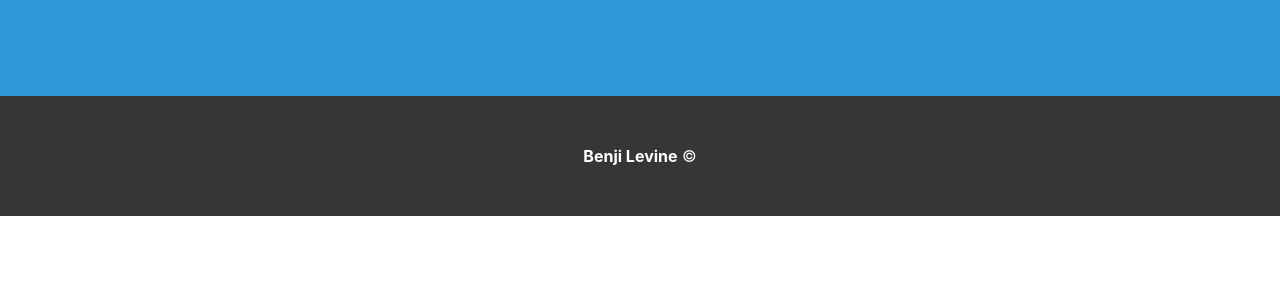
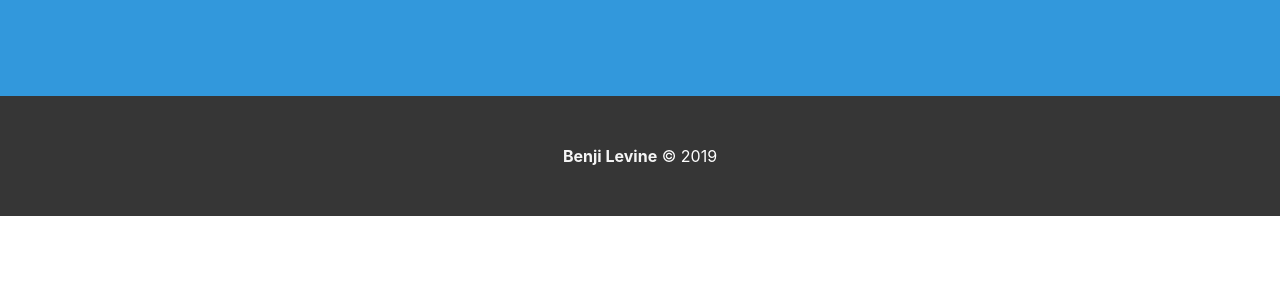
Before and after one commit to bmaximuml/v3.benjilevine.com, a Flask app: page / in a window 1280 px wide. Shown: the part 52-352 px from the top of the page. Run offline with Flask 2, Linux system fonts and the light colour scheme.

Commit message:
Correct text in footer

```diff
--- a/benjilevine.com/application.py
+++ b/benjilevine.com/application.py
@@ -1,6 +1,7 @@
 from flask import Flask, render_template
+from datetime import datetime
 app = Flask(__name__)
 
 @app.route('/')
 def about():
-    return render_template('index.html')
+    return render_template('index.html', year=datetime.now().year)
--- a/benjilevine.com/templates/default.html
+++ b/benjilevine.com/templates/default.html
@@ -56,7 +56,7 @@
 <footer class="footer is-dark hero is-paddingless">
     <div class="content has-text-centered hero-body">
         <p>
-            <strong>Benji Levine</strong> &#169; {{ year }}
+            <strong class="has-text-light">Benji Levine</strong> &#169; {{ year }}
         </p>
     </div>
 </footer>
--- a/setup.py
+++ b/setup.py
@@ -8,6 +8,7 @@ setup(
     include_package_data=True,
     zip_safe=False,
     install_requires=[
+        'datetime',
         'Flask'
     ]
 )
```
